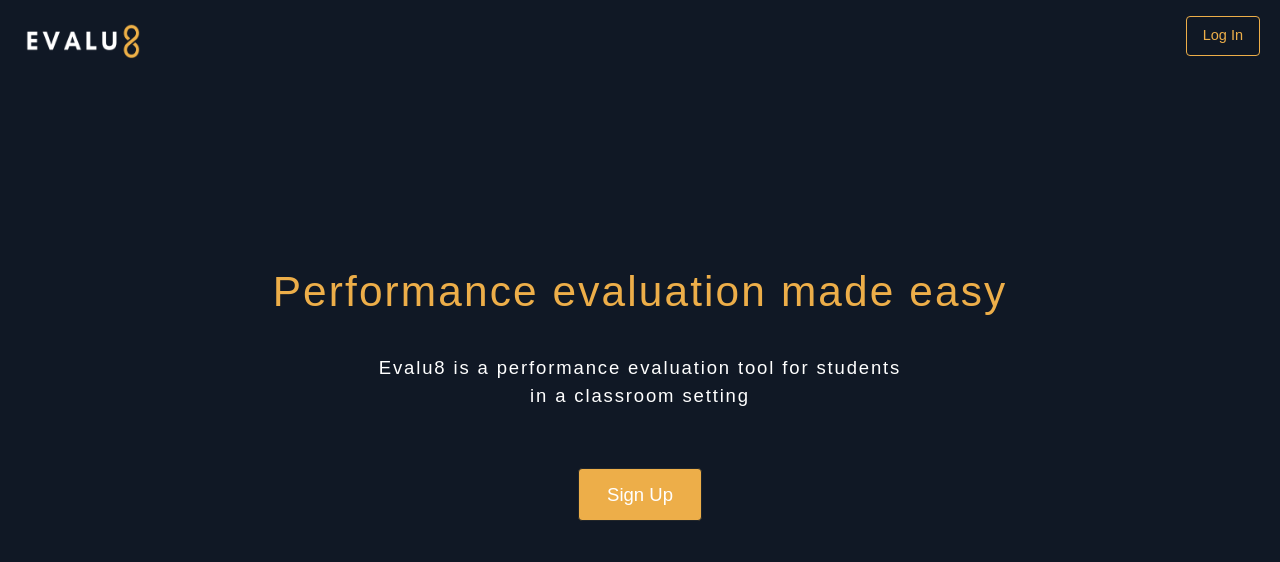
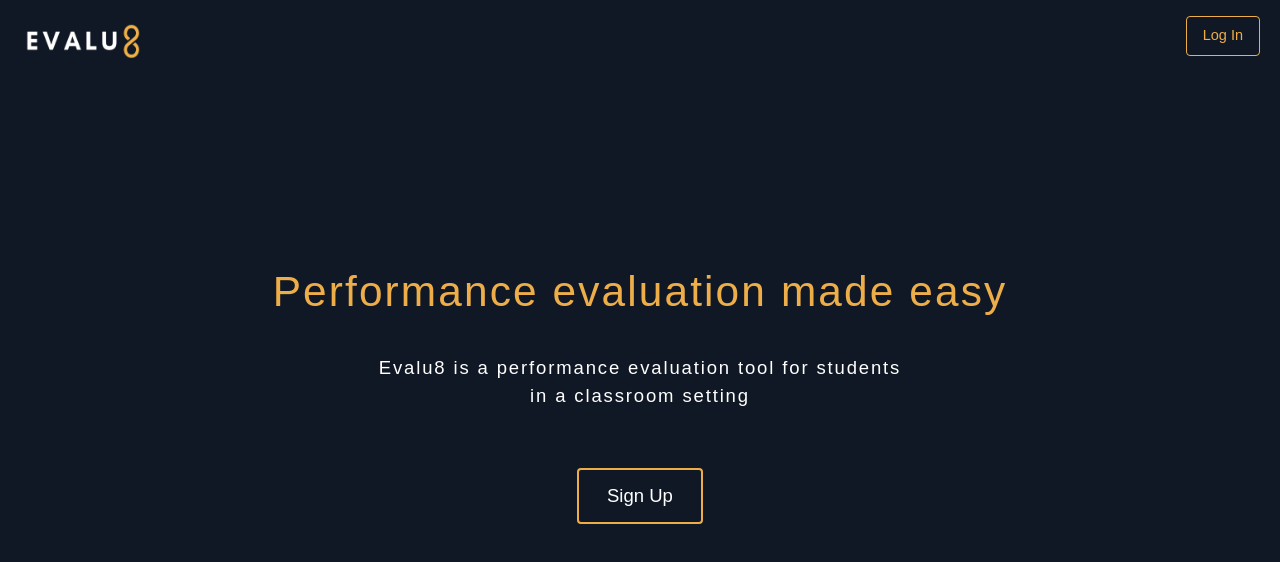
Before and after one commit to kjeganathan/evalu8, a React (Create React App) app in the folder client/: page / in a window 1280 px wide. Shown: the top 562 px of the page. Built offline with nearby package versions, Linux system fonts and the light colour scheme; what @amcharts/amcharts4 would draw is missing.

Commit message:
added new button hover

```diff
--- a/client/src/homePage.css
+++ b/client/src/homePage.css
@@ -31,7 +31,9 @@
 }
 
 #homePage-button-id{
-    background-color: #EDAE49;
+    background-color: #101825;
+    border-color:#EDAE49;
+    border-width:2px;
     font-family: "Avenir LT Std Book", sans-serif;
     font-style: normal;
     font-weight: 350;
@@ -41,12 +43,21 @@
     padding-left:28px;
     padding-right:28px;
     margin-top:50px;
+    -webkit-transform: perspective(1px) translateZ(0);
+    transform: perspective(1px) translateZ(0);
+    -webkit-transition-property: color;
+    transition-property: color;
+    -webkit-transition-duration: 0.3s;
+    transition-duration: 0.3s;
 }
 
 #homePage-button-id:hover{
-    color:#101825;
-    background-color:white;
-    border-color:white;
+    /* color:white; */
+    /* background-color:#EDAE49;
+    border-color:#EDAE49; */
+    box-shadow:
+    inset -3.5em 0 0 0 var(--hover),
+    inset 3.5em 0 0 0 var(--hover);
 
 }
 
@@ -75,3 +86,44 @@
     background-color: #101825;
     border-color: white;
 }
+
+#homePage-button-id {
+    display: inline-block;
+    vertical-align: middle;
+    -webkit-transform: perspective(1px) translateZ(0);
+    transform: perspective(1px) translateZ(0);
+    box-shadow: 0 0 1px rgba(0, 0, 0, 0);
+    position: relative;
+    background: #101825;
+    -webkit-transition-property: color;
+    transition-property: color;
+    -webkit-transition-duration: 0.3s;
+    transition-duration: 0.3s;
+  }
+  #homePage-button-id:before {
+    content: "";
+    position: absolute;
+    z-index: -1;
+    top: 0;
+    bottom: 0;
+    left: 0;
+    right: 0;
+    background: #EDAE49;
+    -webkit-transform: scaleX(0);
+    transform: scaleX(0);
+    -webkit-transform-origin: 50%;
+    transform-origin: 50%;
+    -webkit-transition-property: transform;
+    transition-property: transform;
+    -webkit-transition-duration: 0.3s;
+    transition-duration: 0.3s;
+    -webkit-transition-timing-function: ease-out;
+    transition-timing-function: ease-out;
+  }
+  #homePage-button-id:hover, #homePage-button-id:focus, #homePage-button-id:active {
+    color: white;
+  }
+  #homePage-button-id:hover:before, #homePage-button-id:focus:before, #hhomePage-button-id:active:before {
+    -webkit-transform: scaleX(1);
+    transform: scaleX(1);
+  }
```
Also changed, not shown: 27 other files (tests, documents, lock files or other folders).
